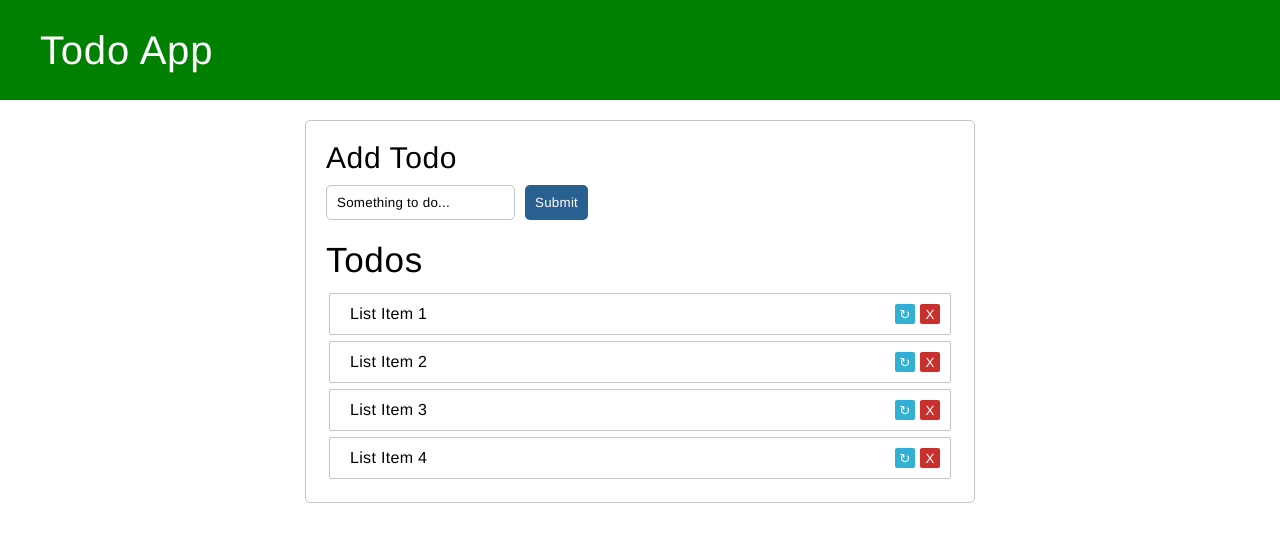
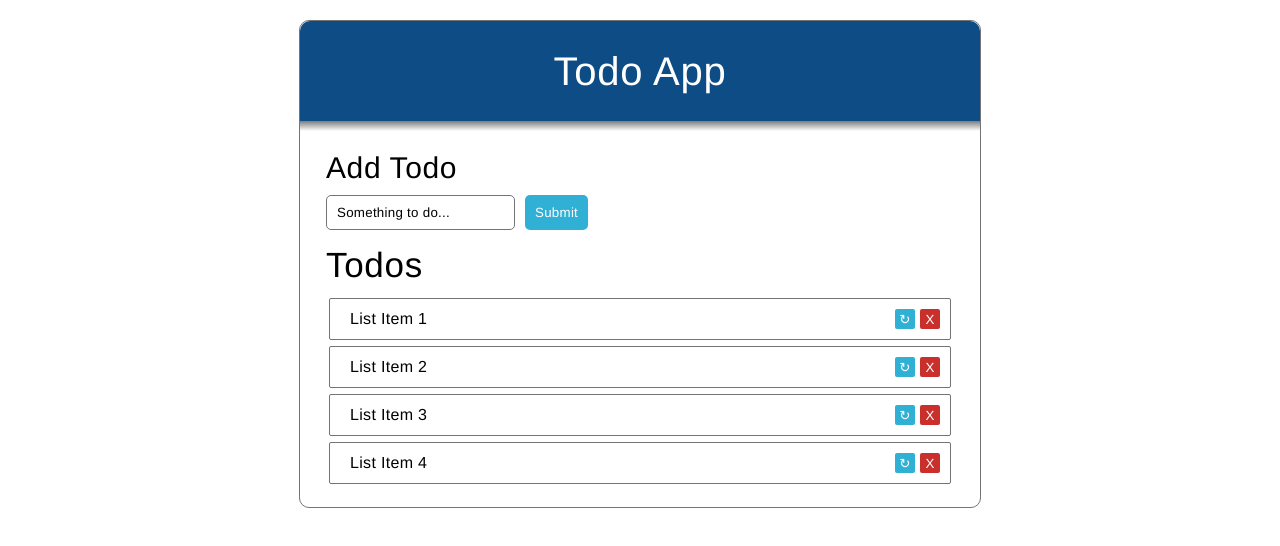
Before and after one commit to Drasek-25/REACT-Todo-App, a React (Create React App) app: page / in a window 1280 px wide. Shown: the top 546 px of the page. Built offline with nearby package versions, Linux system fonts and the light colour scheme.

Commit message:
added some css style changes && added autofocus/select to the TodoValueSwitch component

```diff
--- a/src/App.css
+++ b/src/App.css
@@ -1,6 +1,10 @@
 .App {
   display: flex;
   flex-direction: column;
+  max-width: 680px;
+  margin: 20px auto;
+  border: rgb(116, 116, 116) 1px solid;
+  border-radius: 10px;
 }
 *{
   margin: 0;
@@ -8,19 +12,25 @@
   letter-spacing: .02em;
   font-family: 'proxima-nova','Helvetica Neue',Helvetica,Arial,sans-serif;
 }
+.shadow{
+  width: auto;
+  height: 10px;
+  background-image: linear-gradient(rgb(124, 124, 124), white);
+  margin-bottom: px;
+}
 .header{
   height: 100px;
-  background-color: #008000;
+  background-color: #0e4c85;
   width: auto;
   display: flex;
   flex-direction: column;
   justify-content: space-around;
-  margin-bottom: 20px;
+  border-top-left-radius: 10px;
+  border-top-right-radius: 10px;
 }
 h1{
   color: white;
-  text-align: left;
-  margin-left: 40px;
+  text-align: center;
   font-weight: lighter;
   font-size: 40px;
 }
@@ -34,16 +44,15 @@ h1{
 }
 .mainContent{
   max-width: 800px;
-  border: #C4C4C4 1px solid;
-  border-radius: 5px;
   margin: auto;
   padding: 20px;
 }
 .todoItem{
   margin: 3px;
-  min-width: 600px;
+  width: 600px;
+  min-width: 300px;
   padding: 10px;
-  border: #C4C4C4 solid 1px;
+  border: rgb(116, 116, 116) solid 1px;
   border-radius: 2px;
 }
 .todoText{
@@ -68,7 +77,7 @@ h1{
 h2{
   font-size: 35px;
   font-weight: lighter;
-  margin: 20px 0px 10px 0px;
+  margin: 15px 0px 10px 0px;
 }
 .largeButton{
   background-color: transparent;
@@ -78,13 +87,19 @@ h2{
   padding: 10px;
 }
 .submit{
-  background-color: #286090;
+  background-color: #31B0D5;
 }
 input{
   padding-left: 10px;
-  border: 1px solid #C4C4C4;
+  border: 1px solid rgb(116, 116, 116);
   border-radius: 5px;
   margin-right: 10px;
+}
+input.todoText{
+  color: rgb(116, 116, 116);
+  border-radius: 2px;
+  font-size: 14px;
+  margin:auto auto auto 0px;
 }
 h3{
   font-size: 30px;
--- a/src/App.js
+++ b/src/App.js
@@ -8,6 +8,7 @@ function App() {
       <div className='col header'>
         <h1>Todo App</h1>
       </div>
+      <div className="shadow" />
       <MainContent />
     </div>
   );
--- a/src/components/TodoValueSwitch.js
+++ b/src/components/TodoValueSwitch.js
@@ -13,9 +13,12 @@ function TodoValueSwitch({ index, value, toggle, updateTodo, toggleSwitch }) {
     >{value}</span>;
 
     let myInput = <input
+        autoFocus='true'
+        onFocus={e => e.currentTarget.select()}
+        className='todoText'
         type='text'
         value={value}
-        onChange={(evt) => updateTodo(evt.target.value, index)}
+        onChange={(e) => updateTodo(e.target.value, index)}
         onKeyDown={(e) => handleClick(e)}
     ></input>;
 
```
